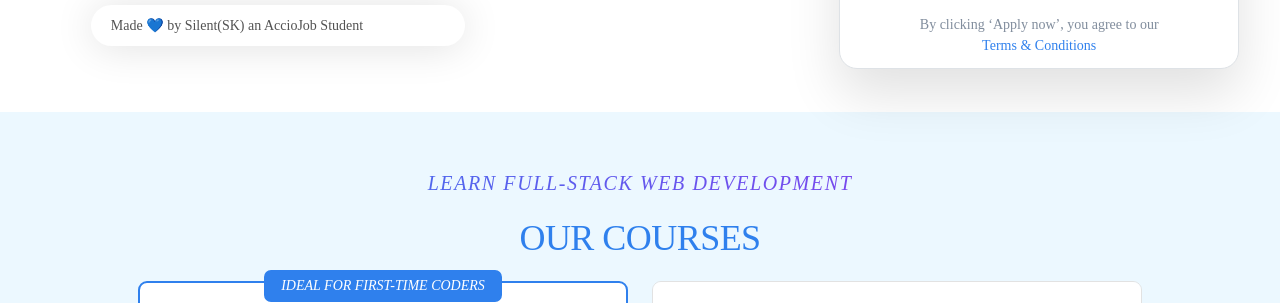
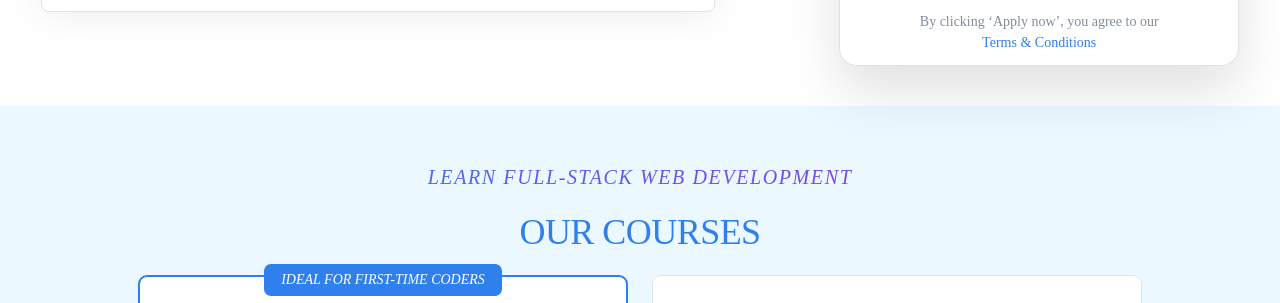
Before and after one commit to Harshithaburri/f1_moudle_test, a plain HTML site: page index.html in a window 1280 px wide. Shown: the part 632-935 px from the top of the page. Drawn offline with nearby package versions, Linux system fonts and the light colour scheme; a web font is replaced by a local one.

Commit message:
Update index.html

```diff
--- a/index.html
+++ b/index.html
@@ -76,9 +76,7 @@
         <img class="pos_arrow" src="./assests/arrow_logo_blue.svg" width="120px" height="100px" alt="">
       </div>
 
-        <div class="made_by">
-          Made 💙 by Silent(SK) an AccioJob Student
-        </div>
+
 
       </section>
 
```
